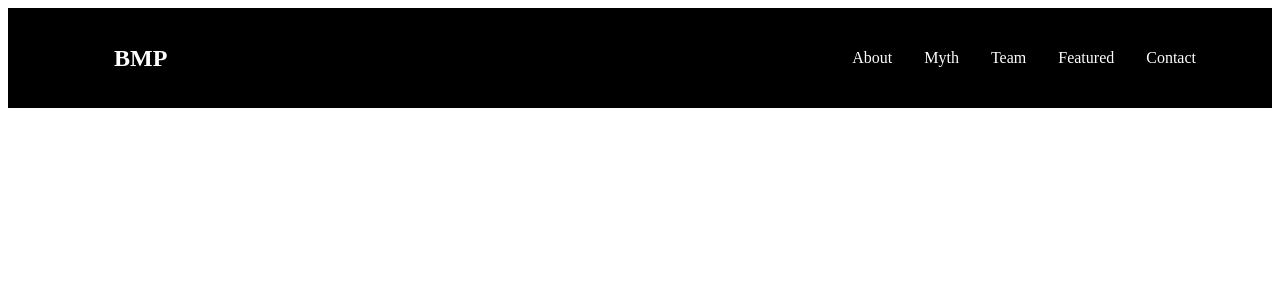
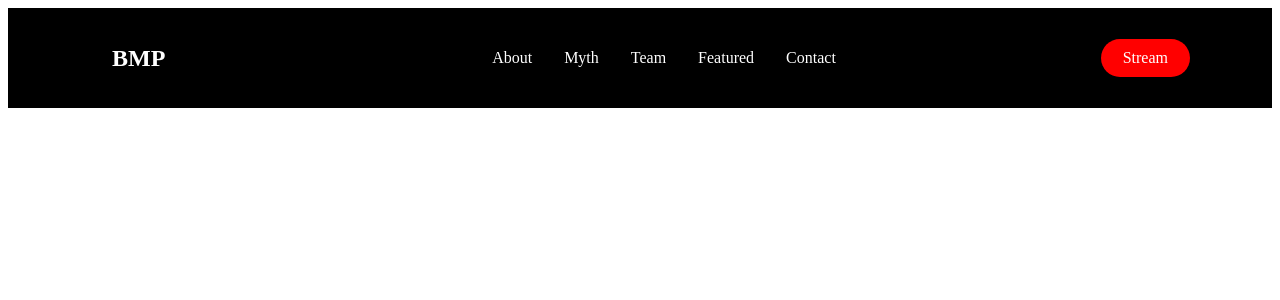
Before and after one commit to Ro5hi/black-myths-podcast, a React (Create React App) app: page / in a window 1280 px wide. Shown: the top 300 px of the page. Built offline with nearby package versions, Linux system fonts and the light colour scheme; the HTML template or start-up script is replaced by a standard one.

Commit message:
updated styles, added button for media streams

```diff
--- a/src/components/Navbar/NavStyle.js
+++ b/src/components/Navbar/NavStyle.js
@@ -2,6 +2,7 @@ import styled from 'styled-components'
 import { Link as LinkD } from 'react-scroll'
 import { Link as LinkS } from 'react-scroll'
 import { Link as LinkA } from 'react-scroll'
+import { Link as LinkB } from 'react-scroll'
 
 export const Nav = styled.nav`
     background: #000000;
@@ -34,7 +35,7 @@ export const Logo = styled(LinkD)`
 color: #ffffff;
 display: flex;
 justify-self: flex-start;
-margin-left: 24px;
+margin-left: 22px;
 align-items: center;
 font-size: 1.5rem;
 font-weight: bold;
@@ -84,13 +85,42 @@ export const NavItem = styled.li`
     height: 80px;
 `
 
+export const NavBtn = styled.nav`
+    display: flex;
+    align-items: center;
+
+    @media screen and (max-width: 768px) {
+        display: none;
+    }
+`
+
+export const NavBtnLink = styled(LinkB)`
+    border-radius: 50px;
+    background: red;
+    white-space: nowrap;
+    padding: 10px 22px;
+    color: white;
+    font-size: 16px;
+    outline: none;
+    border: none;
+    cursor: pointer;
+    transition: all 0.2s ease-in-out;
+    text-decoration: none;
+
+    &:hover {
+        transition: all 0.2s ease-in-out;
+        background: #ffffff;
+        color: black;
+    }
+`
+
 export const MobileIcon = styled.div`
     display: none;
 
     @media screen and (max-width: 768px) {
         display: block;
         position: absolute;
-        top: 0;
+        top: 20px;
         right: 0;
         transform: translate(-100%, 60%);
         font-size: 1.5rem;
--- a/src/components/Navbar/index.js
+++ b/src/components/Navbar/index.js
@@ -6,6 +6,8 @@ import {
         NavMenu,
         NavLink,
         NavItem,
+        NavBtn,
+        NavBtnLink,
         MobileIcon, } from './NavStyle'
 import { FaBars } from 'react-icons/fa'
 
@@ -35,6 +37,9 @@ const NavBar = () => {
                         <NavLink to="contact">Contact</NavLink>
                     </NavItem>
                 </NavMenu>
+                    <NavBtn>
+                        <NavBtnLink to="/media">Stream</NavBtnLink>
+                    </NavBtn>
                 </NavContainer>
             </Nav>
         </>
```
